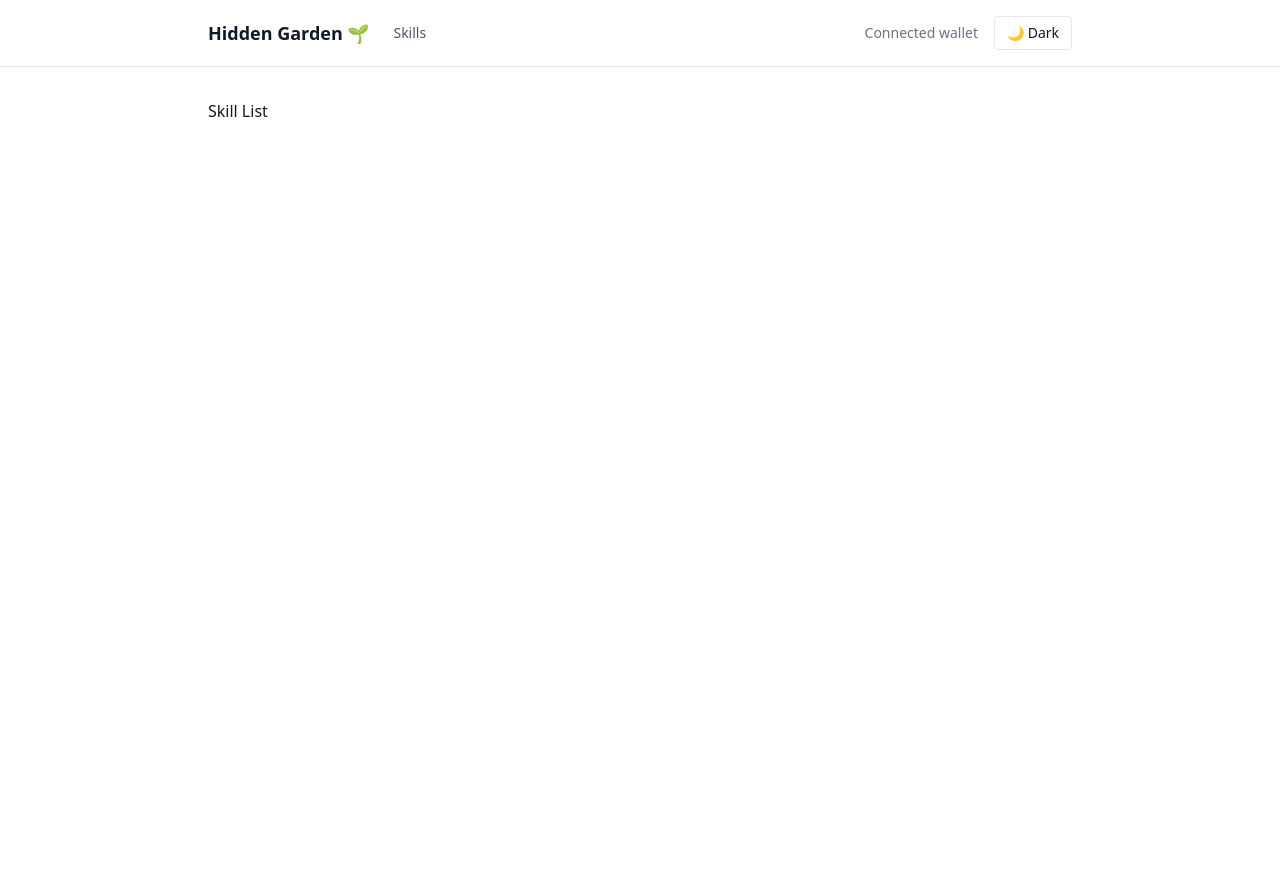
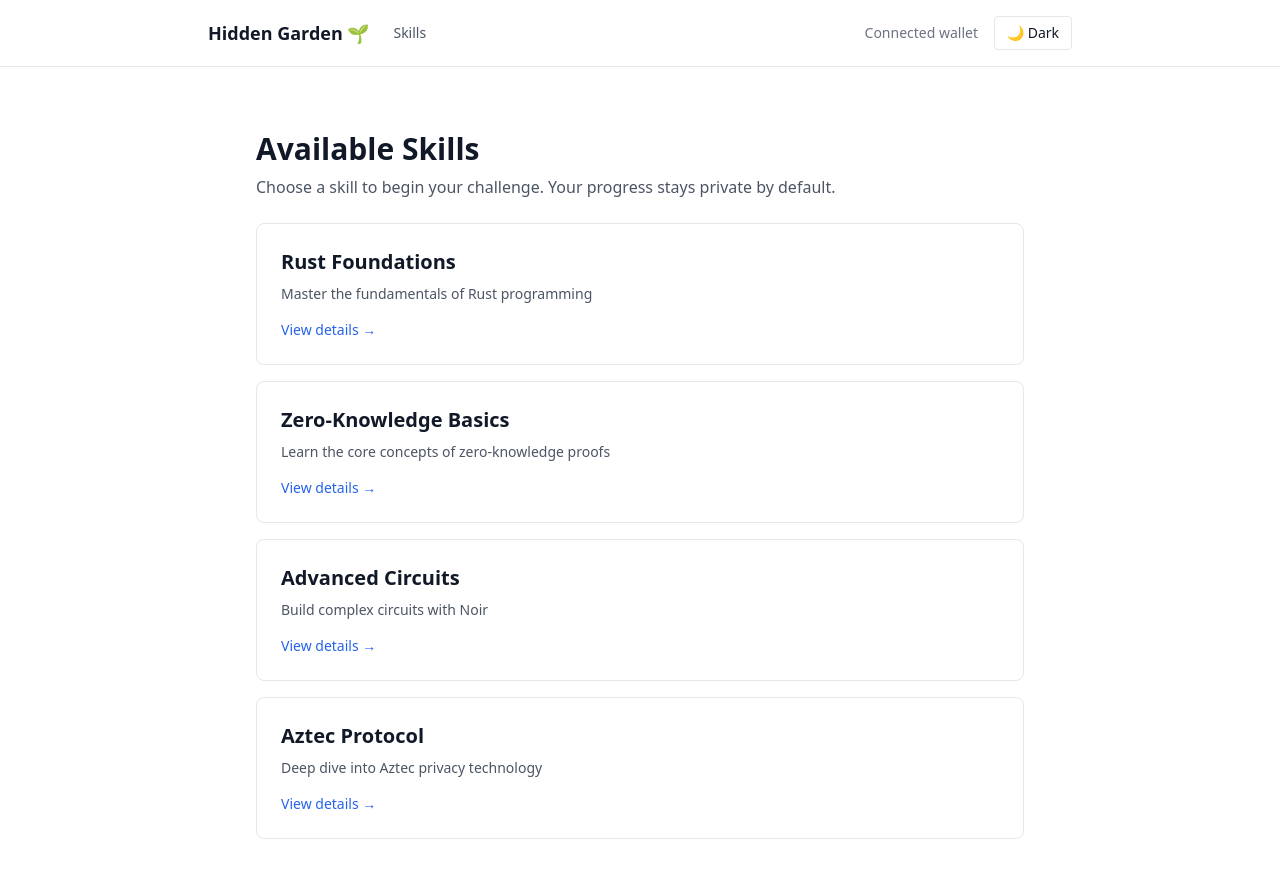
Before and after one commit to understories/hidden-garden, a Next.js app in the folder apps/aztecbat-ui/: page /skills in a window 1280 px wide. Shown: the top 878 px of the page. Before the commit the page ends 800 px from the top, so only its background shows below. Built offline with nearby package versions, Linux system fonts and the light colour scheme; no server answers; what wagmi would draw is missing.

Commit message:
Update page.tsx

```diff
--- a/apps/aztecbat-ui/app/skills/page.tsx
+++ b/apps/aztecbat-ui/app/skills/page.tsx
@@ -5,10 +5,59 @@
  * This is the entry point for the challenge flow.
  */
 
+import Link from 'next/link';
+
+// Mock skills data - in production this would come from the backend
+const mockSkills = [
+  {
+    id: 'rust-foundations',
+    name: 'Rust Foundations',
+    description: 'Master the fundamentals of Rust programming',
+  },
+  {
+    id: 'zero-knowledge-basics',
+    name: 'Zero-Knowledge Basics',
+    description: 'Learn the core concepts of zero-knowledge proofs',
+  },
+  {
+    id: 'advanced-circuits',
+    name: 'Advanced Circuits',
+    description: 'Build complex circuits with Noir',
+  },
+  {
+    id: 'aztec-protocol',
+    name: 'Aztec Protocol',
+    description: 'Deep dive into Aztec privacy technology',
+  },
+];
+
 export default function SkillsListPage() {
   return (
-    <main>
-      <h1>Skill List</h1>
+    <main className="max-w-3xl mx-auto space-y-6 py-8">
+      <div>
+        <h1 className="text-3xl font-bold mb-2">Available Skills</h1>
+        <p className="text-gray-600 dark:text-gray-400">
+          Choose a skill to begin your challenge. Your progress stays private by default.
+        </p>
+      </div>
+
+      <div className="grid gap-4">
+        {mockSkills.map((skill) => (
+          <Link
+            key={skill.id}
+            href={`/skills/${skill.id}`}
+            className="block border border-gray-200 dark:border-gray-700 rounded-lg p-6 bg-white dark:bg-gray-800/50 hover:border-blue-300 dark:hover:border-blue-600 hover:shadow-sm transition-all"
+          >
+            <h2 className="text-xl font-semibold text-gray-900 dark:text-gray-100 mb-2">
+              {skill.name}
+            </h2>
+            <p className="text-sm text-gray-600 dark:text-gray-400">{skill.description}</p>
+            <div className="mt-4 text-sm text-blue-600 dark:text-blue-400 font-medium">
+              View details →
+            </div>
+          </Link>
+        ))}
+      </div>
     </main>
   );
 }
```
